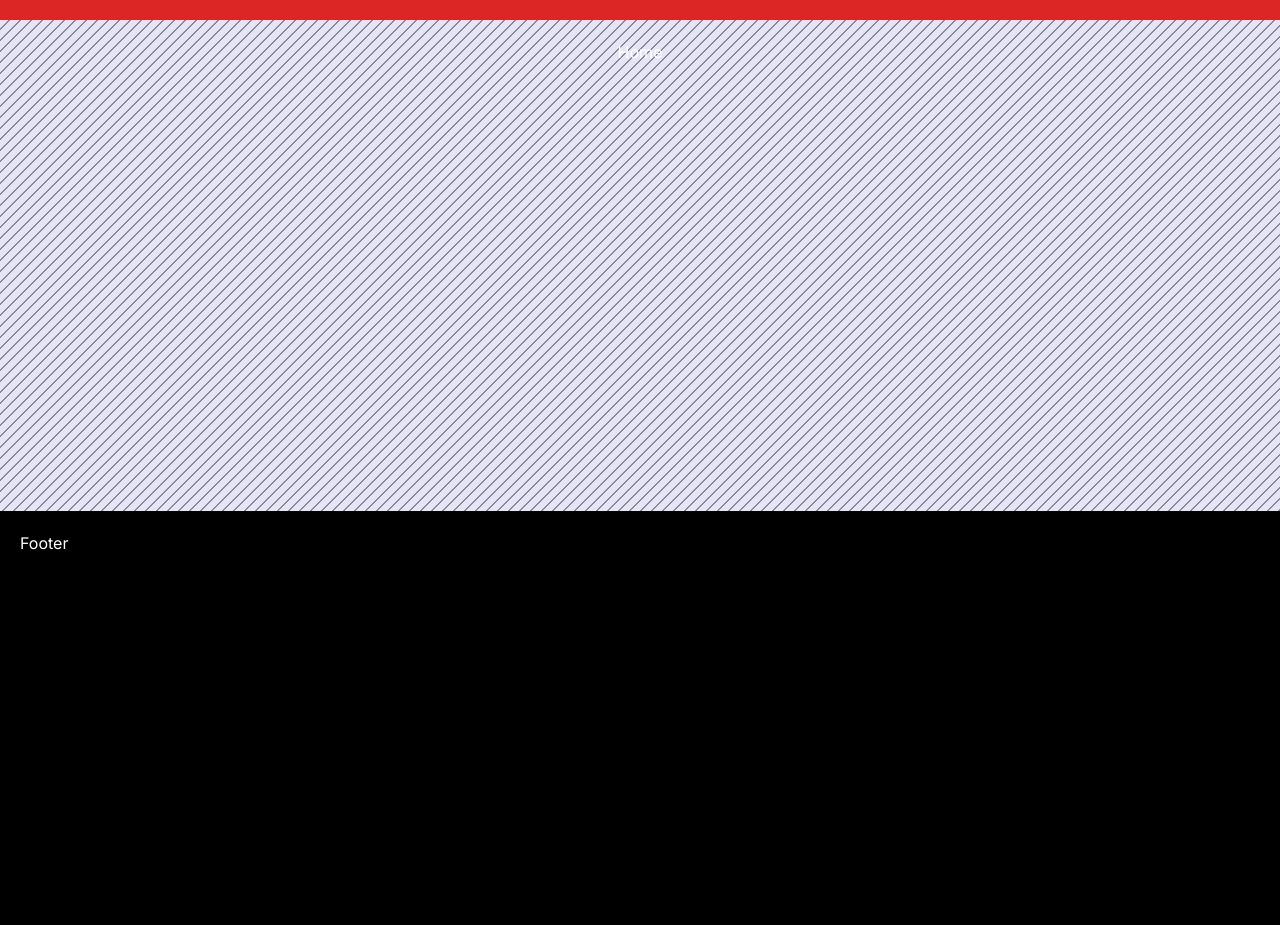
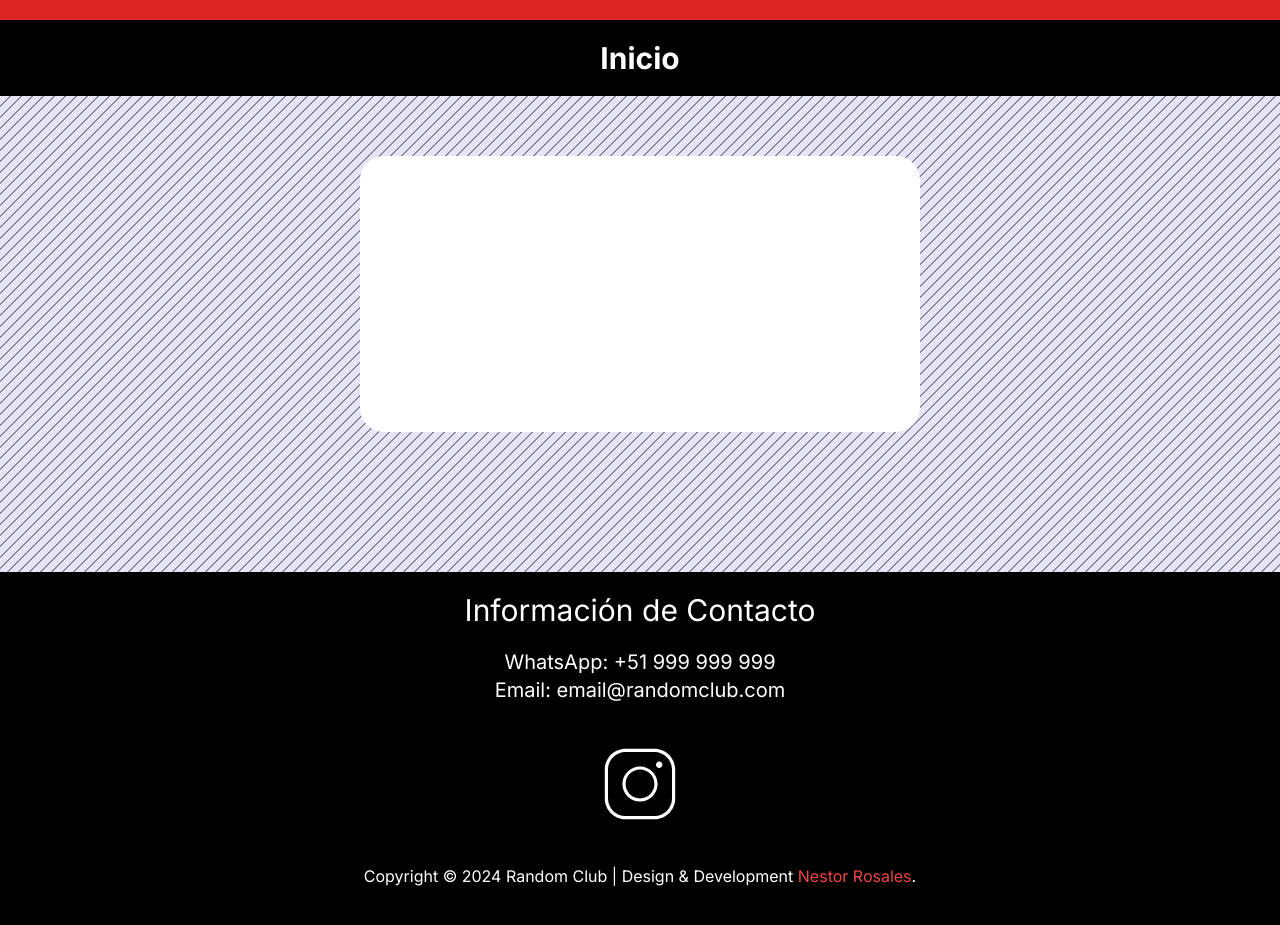
Before and after one commit to Ness733/random-club, a Next.js app: page / in a window 1280 px wide. Shown: the part 289-1214 px from the top of the page. Before the commit the page ends 1008 px from the top, so only its background shows below. Built offline with nearby package versions, Linux system fonts and the light colour scheme.

Commit message:
home section

```diff
--- a/app/burritos/page.tsx
+++ b/app/burritos/page.tsx
@@ -1,7 +1,9 @@
 export default function Burritos() {
 	return (
-		<main className="p-5">
-			<h1>Burritos</h1>
+		<main className="w-full">
+			<h1 className="p-5 text-center font-bold text-3xl bg-black text-white">
+				Burritos
+			</h1>
 		</main>
 	);
 }
--- a/app/footer.tsx
+++ b/app/footer.tsx
@@ -1,7 +1,59 @@
 export function Footer() {
 	return (
-		<footer className="p-5 h-52 bg-black text-white">
-			<p>Footer</p>
+		<footer className="p-5 h-fit bg-black text-white">
+			<div className="flex flex-col justify-left items-left pb-10 md:items-center">
+				<h1 className="text-3xl pb-5">Información de Contacto</h1>
+				<p className="text-xl">WhatsApp: +51 999 999 999</p>
+				<p className="text-xl">Email: email@randomclub.com</p>
+				<a
+					href="https://www.instagram.com/randomclub_sf/"
+					target="_blank"
+				>
+					<svg
+						className="w-20 h-20 mt-10 place-self-center md:w-20 md:h-20"
+						xmlns="http://www.w3.org/2000/svg"
+						x="0px"
+						y="0px"
+						width="100"
+						height="100"
+						viewBox="0,0,256,256"
+					>
+						<g
+							fill="#ffffff"
+							fill-rule="nonzero"
+							stroke="none"
+							stroke-width="1"
+							stroke-linecap="butt"
+							stroke-linejoin="miter"
+							stroke-miterlimit="10"
+							stroke-dasharray=""
+							stroke-dashoffset="0"
+							font-family="none"
+							font-weight="none"
+							font-size="none"
+							text-anchor="none"
+							style={{ mixBlendMode: "normal" }}
+						>
+							<g transform="scale(5.12,5.12)">
+								<path d="M16,3c-7.16752,0 -13,5.83248 -13,13v18c0,7.16752 5.83248,13 13,13h18c7.16752,0 13,-5.83248 13,-13v-18c0,-7.16752 -5.83248,-13 -13,-13zM16,5h18c6.08648,0 11,4.91352 11,11v18c0,6.08648 -4.91352,11 -11,11h-18c-6.08648,0 -11,-4.91352 -11,-11v-18c0,-6.08648 4.91352,-11 11,-11zM37,11c-1.10457,0 -2,0.89543 -2,2c0,1.10457 0.89543,2 2,2c1.10457,0 2,-0.89543 2,-2c0,-1.10457 -0.89543,-2 -2,-2zM25,14c-6.06329,0 -11,4.93671 -11,11c0,6.06329 4.93671,11 11,11c6.06329,0 11,-4.93671 11,-11c0,-6.06329 -4.93671,-11 -11,-11zM25,16c4.98241,0 9,4.01759 9,9c0,4.98241 -4.01759,9 -9,9c-4.98241,0 -9,-4.01759 -9,-9c0,-4.98241 4.01759,-9 9,-9z"></path>
+							</g>
+						</g>
+					</svg>
+				</a>
+			</div>
+
+			<div className="flex flex-col justify-center items-center">
+				<p className="text-center bottom-0 pb-5">
+					Copyright © 2024 Random Club | Design & Development{" "}
+					<a
+						className="text-red-500 hover:text-red-700 visited:text-red-500"
+						href="https://github.com/Ness733"
+					>
+						Nestor Rosales
+					</a>
+					.{" "}
+				</p>
+			</div>
 		</footer>
 	);
 }
--- a/app/page.tsx
+++ b/app/page.tsx
@@ -1,7 +1,21 @@
 export default function Home() {
 	return (
-		<main className="p-5">
-			<h1>Home</h1>
+		<main className="w-full">
+			<h1 className="p-5 text-center font-bold text-3xl bg-black text-white">
+				Inicio
+			</h1>
+			<section className="flex flex-col justify-center items-center">
+				<div className="w-fit m-5 md:w-1/2">
+					<p className="font-bold rounded-3xl p-5 text-xl md:p-10 bg-white md:m-10">
+						Lorem ipsum dolor sit amet consectetur, adipisicing
+						elit. Facilis illum a odio harum dignissimos autem quia.
+						Optio porro unde ratione earum voluptatum nulla omnis,
+						reprehenderit saepe necessitatibus adipisci quod minus
+						aspernatur ea. Praesentium quidem corporis nam autem
+						veritatis, similique iure?
+					</p>
+				</div>
+			</section>
 		</main>
 	);
 }
```
